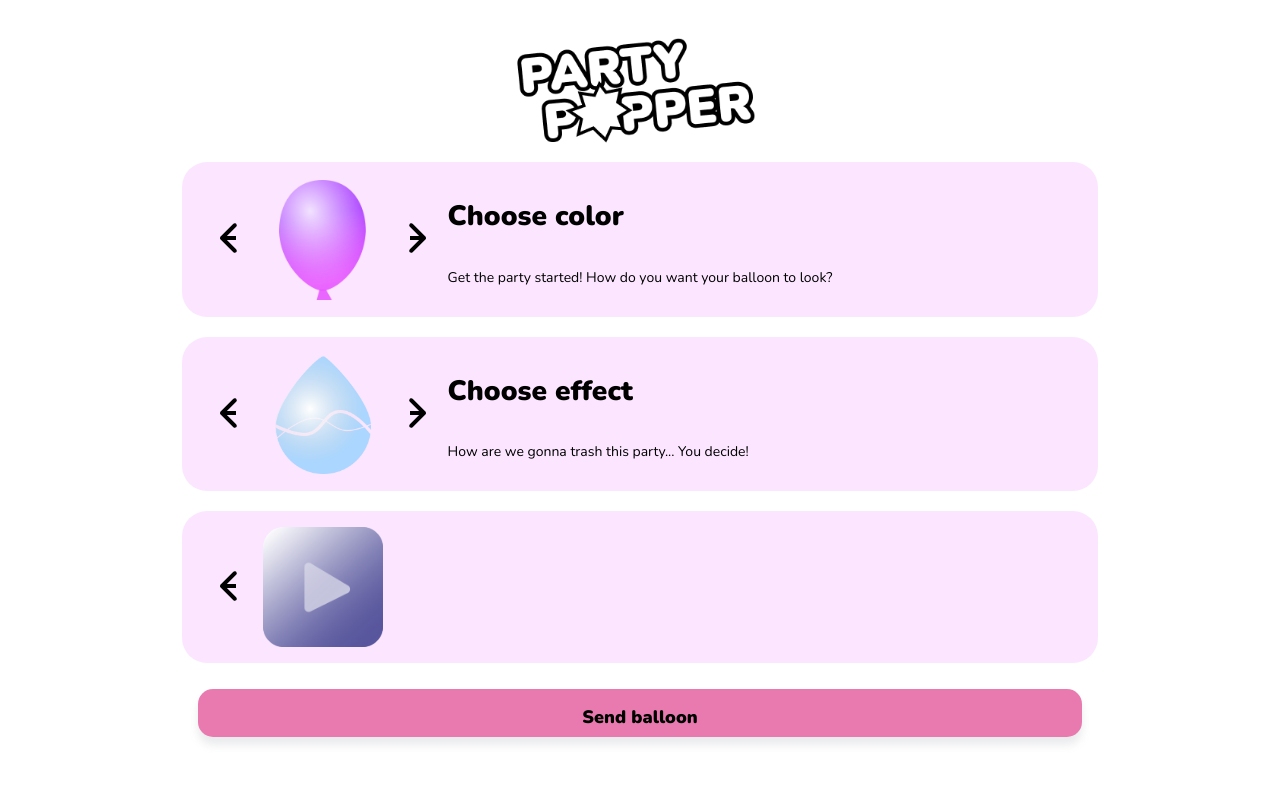
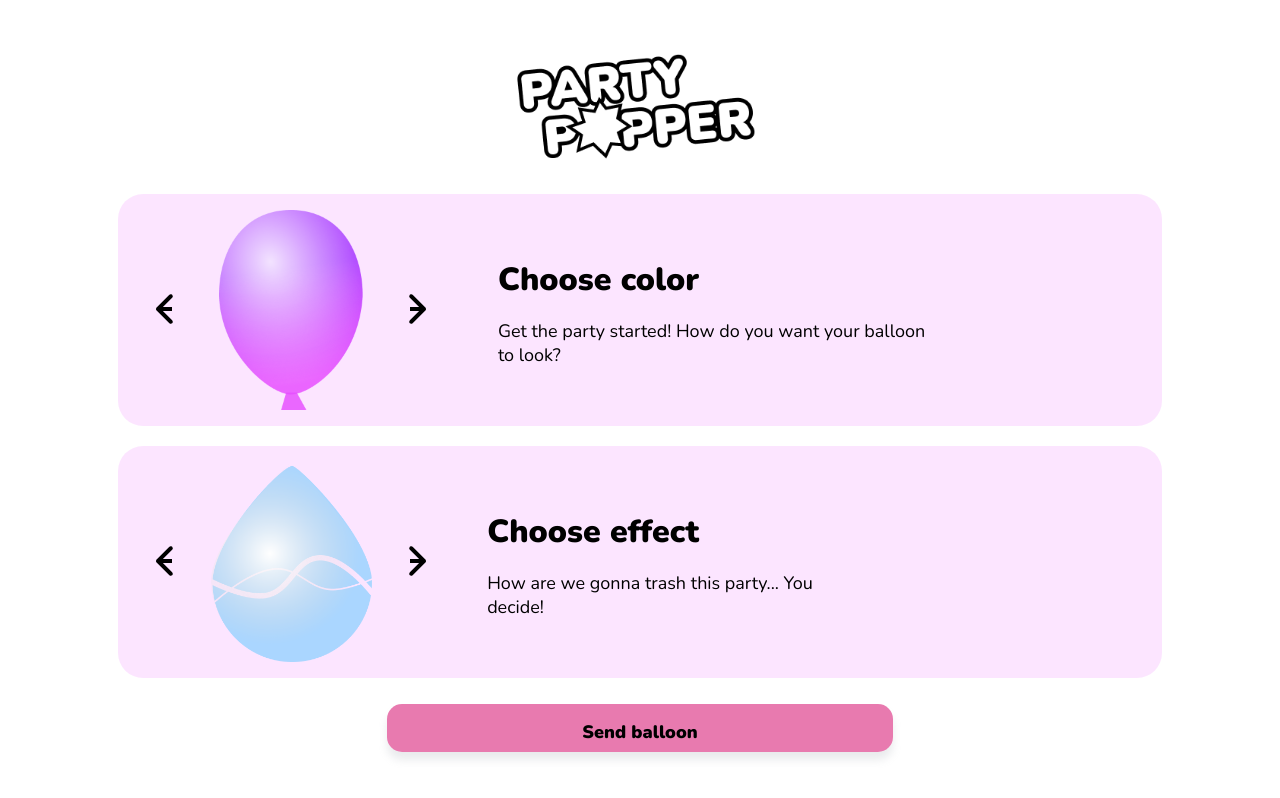
Before and after one commit to Amandisen/DH2413-PartyPopper-Server, a website: page public/index.html in a window 1280 px wide. Drawn offline with nearby package versions, Linux system fonts and the light colour scheme.

Commit message:
some button response

```diff
--- a/public/index.html
+++ b/public/index.html
@@ -100,7 +100,7 @@
         <p>How are we gonna trash this party... You decide!</p>
       </div>
     </div>
-    <div class="balloon-container" data-carousel="">
+    <!-- <div class="balloon-container" data-carousel="">
       <button
         id="music-button"
         class="carousel-button prev"
@@ -119,8 +119,8 @@
             </li>
           </ul>
         </div>
-      </section>
-      <!-- <button
+      </section> -->
+    <!-- <button
         id="music-button"
         class="carousel-button next"
         data-carousel-button="next"
@@ -131,7 +131,6 @@
         <h1>Choose music</h1>
         <p>Mm the sweet sound of a party popping...</p>
       </div> -->
-    </div>
 
     <button id="balloonButton" type="button" class="balloon-btn">
       Send balloon
@@ -142,6 +141,7 @@
       const effectbuttons = document.querySelectorAll("#effect-button");
       const musicbuttons = document.querySelectorAll("#music-button");
       const balloon = ["pink", "water", "music"];
+
       // color balloon
       colorbuttons.forEach((button) => {
         button.addEventListener("click", () => {
@@ -237,6 +237,7 @@
           const setBalloon = balloon.toString();
           //console.log(setBalloon);
           sendMessageToServer(setBalloon);
+          alert("Balloon sent!");
         }
       };
 
--- a/public/utils/style.css
+++ b/public/utils/style.css
@@ -10,8 +10,8 @@ body {
 }
 
 .carousel {
-  height: 15vh;
-  width: 10vw;
+  height: 25vh;
+  width: 15vw;
   position: relative;
 }
 
@@ -57,10 +57,20 @@ body {
 
 h1 {
   font-weight: 900;
+  font-size: xx-large;
+  margin-bottom: 0px;
+  margin-left: 10%;
+}
+
+p {
+  font-size: large;
+  margin-left: 10%;
 }
 
 .logo-img {
   width: 250px;
+  margin-bottom: 1rem;
+  margin-top: 1rem;
 }
 
 .arrow-left {
@@ -74,7 +84,7 @@ h1 {
 
 .balloon-btn {
   background-color: rgba(211, 4, 104, 0.53);
-  width: 70%;
+  width: 40%;
   padding: 1rem;
   height: 3rem;
   margin: 1rem;
@@ -85,11 +95,17 @@ h1 {
   font-size: large;
   color: black;
   box-shadow: rgba(149, 157, 165, 0.2) 0px 8px 8px;
+  cursor: pointer;
+}
+
+.balloon-btn:active {
+  transform: scale(0.98);
+  box-shadow: 3px 2px 22px 1px rgba(0, 0, 0, 0.24);
 }
 
 .balloon-container {
-  width: 70%;
-  height: 30%;
+  width: 80%;
+  height: 20%;
   margin: 10px;
   padding: 1rem;
   display: flex;
@@ -105,3 +121,12 @@ h1 {
   display: flex;
   flex-direction: column;
 }
+
+@media only screen and (max-width: 800px) {
+  body {
+    width: 100vw;
+  }
+  .balloon-container {
+    width: 0%;
+  }
+}
```
Also changed, not shown: public/images/disco.png.
